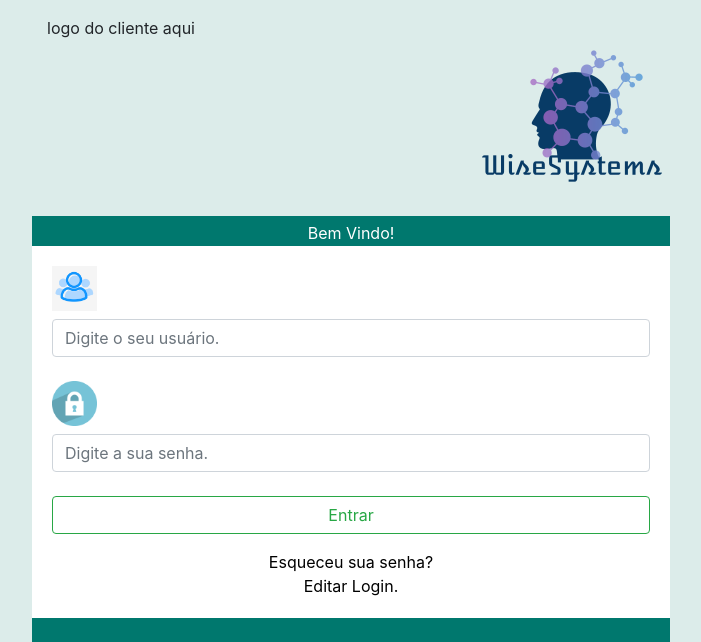
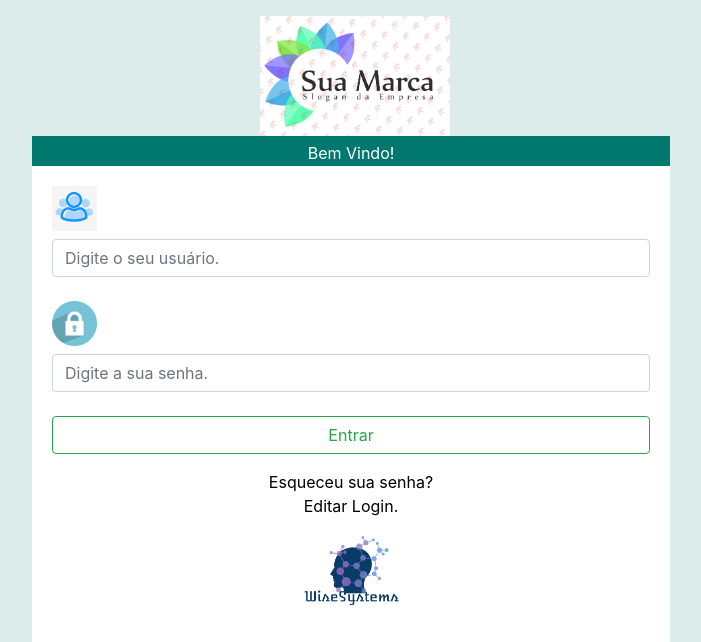
Before and after one commit to JoaoTrajano/Sistema-De-Compras, a PHP site: page /plataforma/ in a window 1280 px wide. Shown: the top 642 px of the page, without its empty margins (289-990 px from the left). Run offline with PHP 8.4, Linux system fonts and the light colour scheme.

Commit message:
adicionando layout do cliente

```diff
--- a/VisaoMatriz.class.php
+++ b/VisaoMatriz.class.php
@@ -36,12 +36,10 @@ class VisaoMatriz
             </head>
             <body style=" background-color: #dcecea;">
                 <div class="container w-50 p-3" >
-                    <div class="row" >
-                        <div class="col-md-8 col-sm-8">
-                            logo do cliente aqui
-                        </div>
-                        <div class="col-md-4 col-sm-4">
-                            <img src="http://localhost/plataforma/_img/logo.png"" alt="WiseSystem">
+                    <div class="row">
+                        <div class=" col-sm-2 col-md-4 col-lg-4 col-xl-4"></div>
+                        <div class=" col-sm-4 col-md-6 col-lg-6 col-xl-6">
+                            <img src="http://localhost/plataforma/_img/logo-cliente.jpg" alt="user" width="190">
                         </div>
                     </div>
                     <div class="row">
@@ -70,7 +68,8 @@ class VisaoMatriz
                                 <div class="col-md-12">
                                     <span ><a href="#link" > Esqueceu sua senha?</a></span>
                                     <br>
-                                    <span ><a href="#link" > Editar Login.</a></span>
+                                    <span ><a href="#link" > Editar Login.</a></span><br>
+                                    <img src="http://localhost/plataforma/_img/logo.png"" alt="WiseSystem" width="105">
                                 </div>
                             </div>
                         </div>
--- a/index.php
+++ b/index.php
@@ -40,7 +40,6 @@ if (isset($_POST["confirmar"])) {
         </div>';
     }
 }
-
 echo $v->layoutLogin();
 
 ?>
```
Also changed, not shown: _img/logo-cliente.jpg (added).
